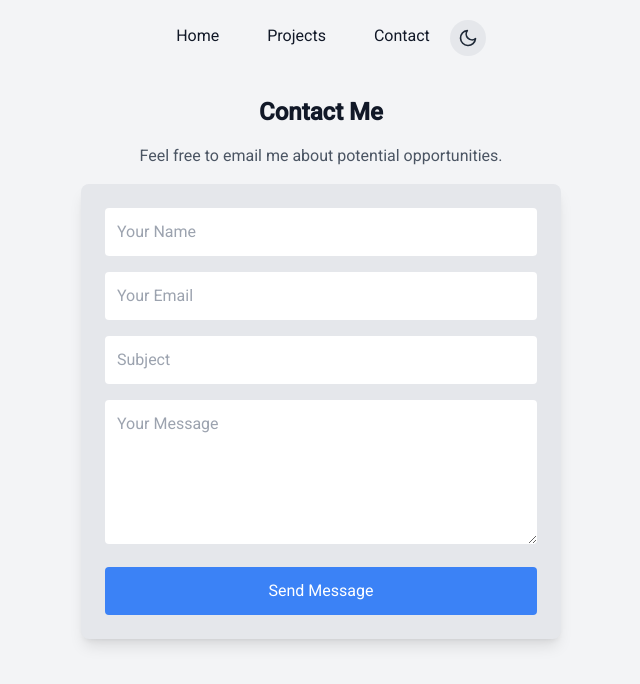
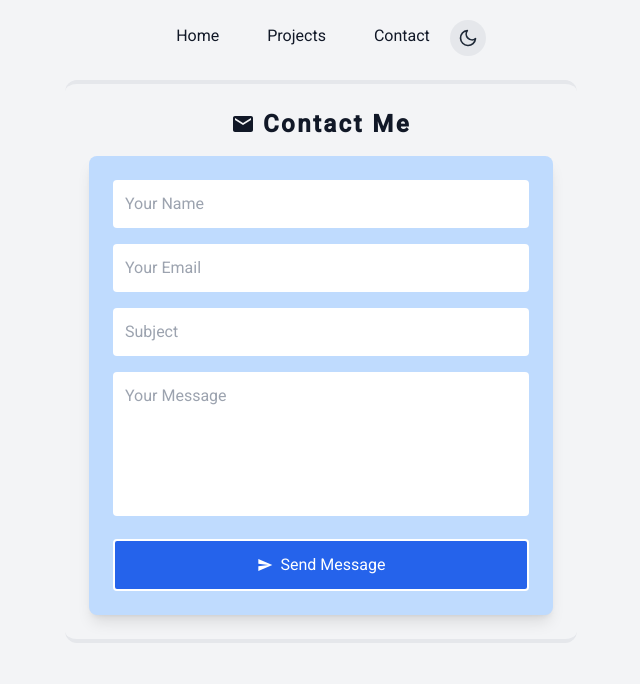
Before and after one commit to Feierstein1/ProfilePage, a Next.js app: page /contact in a window 1280 px wide. Shown: the top 684 px of the page, without its empty margins (319-959 px from the left). Built offline with nearby package versions, Linux system fonts and the light colour scheme.

Commit message:
added details to light and dark mode/ finished contact me

```diff
--- a/src/app/contact/page.tsx
+++ b/src/app/contact/page.tsx
@@ -1,11 +1,15 @@
 import ContactForm from '../../components/ContactForm';
+import { MdEmail } from "react-icons/md";
 
 const Contact = () => {
   return (
     <section className="flex justify-center">
-      <div className="flex flex-col items-center text-center p-4 space-y-4 max-w-lg w-full">
-        <h1 className="text-2xl font-bold">Contact Me</h1>
-        <p className="text-gray-600">Feel free to email me about potential opportunities.</p>
+      <div className="flex flex-col items-center text-center p-4 space-y-4 max-w-lg w-full p-6 rounded-xl border-t-4 border-b-4 dark:border-gray-700">
+        <h1 className="flex justify-center text-2xl tracking-widest font-bold">
+          <MdEmail className="mr-2 mt-1"/>
+          Contact Me
+        </h1>
+
         <ContactForm />
       </div>
     </section>
--- a/src/app/resume/page.tsx
+++ b/src/app/resume/page.tsx
@@ -121,7 +121,7 @@ const Experience = () => {
       <section>
         <h2 className={`${titleStyle}`}>Experience</h2>
         {experience.map(({ title, company, location, date, details }, index) => (
-          <div key={index} className="mt-4 bg-violet-800 p-6 rounded-xl">
+          <div key={index} className="mt-4 bg-violet-800 p-6 rounded-xl dark:bg-gray-800">
             <div className="flex justify-between">
               <h3 className="text-lg font-medium text-gray-200">{company}</h3>
               <p className="text-gray-200">{date}</p>
--- a/src/components/ContactForm.tsx
+++ b/src/components/ContactForm.tsx
@@ -1,5 +1,6 @@
 "use client";
 import { useState } from "react";
+import { MdSend } from 'react-icons/md';
 
 const ContactForm = () => {
   const [formData, setFormData] = useState({
@@ -92,7 +93,7 @@ const ContactForm = () => {
 
   return (
     <div className="flex items-center justify-center dark:bg-gray-900 dark:text-white">
-      <div className="max-w-lg mx-auto p-6 bg-gray-200 dark:bg-gray-800 dark:text-white rounded-lg shadow-lg">
+      <div className="max-w-lg mx-auto p-6 bg-blue-200 dark:bg-gray-800 dark:text-white rounded-lg shadow-lg">
         <form onSubmit={handleSubmit} className="space-y-4">
           <input type="text" name="name" placeholder="Your Name" required className=" w-full p-3 rounded dark:bg-gray-700 focus:outline-none" value={formData.name} onChange={handleChange} />
           {nameError && <b className="text-red-800">{nameError}</b>}
@@ -100,10 +101,11 @@ const ContactForm = () => {
           {emailError && <b className="text-red-800">{emailError}</b>}
           <input type="text" name="subject" placeholder="Subject" required className=" w-full p-3 rounded dark:bg-gray-700 focus:outline-none" value={formData.subject} onChange={handleChange} />
           {subjectError && <b className="text-red-800">{subjectError}</b>}
-          <textarea name="message" placeholder="Your Message" required className=" w-full p-3 rounded dark:bg-gray-700 focus:outline-none" rows={5} value={formData.message} onChange={handleChange} />
+          <textarea name="message" placeholder="Your Message" required className=" w-full p-3 rounded dark:bg-gray-700 focus:outline-none resize-none" rows={5} value={formData.message} onChange={handleChange} />
           {messageError && <b className="text-red-800">{messageError}</b>}
           {!success &&
-          <button type="submit" disabled={loading} className="w-full text-white bg-blue-500 p-3 rounded hover:bg-blue-600 transition">
+          <button type="submit" disabled={loading} className="flex justify-center w-full text-white bg-blue-600 p-3 rounded hover:bg-blue-600 transition border-2 border-white dark:bg-gray-900">
+            <MdSend className="mr-2 mt-1"/>
             {loading ? "Sending..." : "Send Message"}
           </button>
           }
--- a/src/components/Profile.tsx
+++ b/src/components/Profile.tsx
@@ -62,8 +62,9 @@ const AccountLinks = () => {
 const ResumeLink = () => {
   return (
     <>
-      <a href="/resume" className="inline-block px-4 py-2 text-white bg-blue-600 rounded-full text-lg font-semibold transform transition duration-300 ease-in-out hover:bg-blue-800 hover:scale-105 hover:text-white border-r-2 border-l-2 border-b-2 border-blue-300">
-        View Resume
+      <a href="/resume" className="px-4 py-2 text-white bg-blue-600 rounded-full text-md transform transition duration-300 ease-in-out hover:bg-blue-800
+      hover:scale-105  dark:bg-gray-600 dark:hover:bg-gray-800 ">
+        <h2>View Resume</h2>
       </a>
     </>
   )
```
